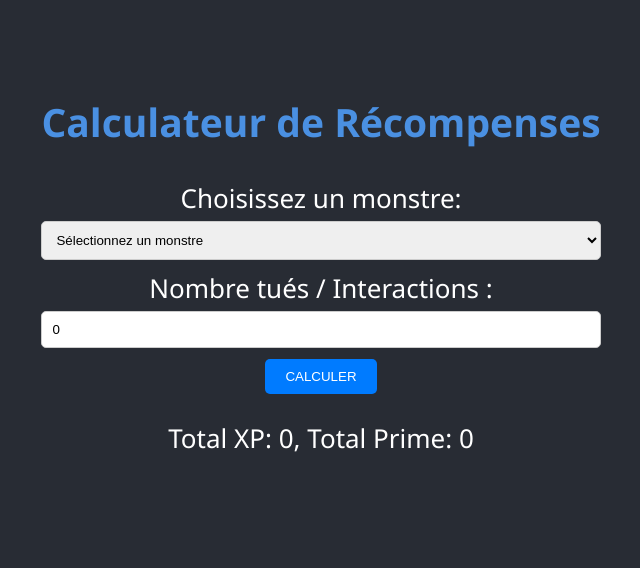
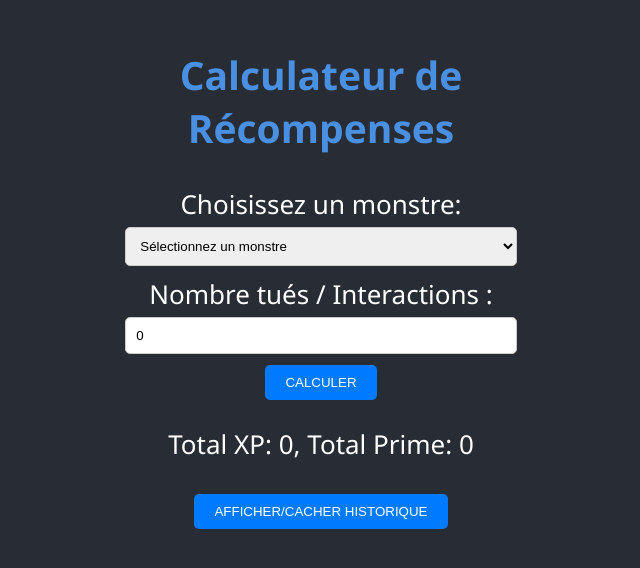
Before and after one commit to AkaTordu/JsWorkspace, a React (Create React App) app in the folder huntstats/: page / in a window 1280 px wide. Shown: the part 128-696 px from the top of the page, without its empty margins (319-959 px from the left). Built offline with nearby package versions, Linux system fonts and the light colour scheme.

Commit message:
changes for testing export functions

```diff
--- a/huntstats/src/GameInterface.js
+++ b/huntstats/src/GameInterface.js
@@ -5,7 +5,9 @@ const GameInterface = () => {
     const [nomMonstre, setNomMonstre] = useState('');
     const [nombre, setNombre] = useState(0);
     const [resultat, setResultat] = useState({ xp: 0, prime: 0 });
-    const [image, setImage] = useState('');
+    // const [image, setImage] = useState('');
+    const [historique, setHistorique] = useState([]);
+    const [showHistorique, setShowHistorique] = useState(false);
 
     const calculerResultat = () => {
         const element = gameElements[nomMonstre];
@@ -13,15 +15,23 @@ const GameInterface = () => {
             const xpTotale = element.xp * nombre;
             const primeTotale = element.prime * nombre;
             setResultat({ xp: xpTotale, prime: primeTotale });
-            setImage(element.image);
+            // setImage(element.image);
+            setHistorique(historique.concat({ nom: element.name, nombre, xp: xpTotale, prime: primeTotale }));
         } else {
             alert('Ce monstre n\'existe pas.');
-            setImage('');
+            // setImage('');
         }
     };
 
+    const toggleHistorique = () => setShowHistorique(!showHistorique);
+
+    const totalXp = historique.reduce((acc, curr) => acc + curr.xp, 0);
+    const totalPrime = historique.reduce((acc, curr) => acc + curr.prime, 0);
+
     return (
-        <div>
+        <div style={{ display: 'flex', justifyContent: 'center', height: '100vh', alignItems: 'center' }}>
+            <div style={{ flex: 1, display: 'flex', justifyContent: 'center' }}> {/* Conteneur global */}
+                <div style={{ width: '70%' }}> {/* Calculateur centré */}
                     <h2>Calculateur de Récompenses</h2>
                     <div>
                         <label htmlFor="monstre">Choisissez un monstre:</label>
@@ -45,7 +55,17 @@ const GameInterface = () => {
                     <div>
                         <p>Total XP: {resultat.xp}, Total Prime: {resultat.prime}</p>
                     </div>
-            {image && <img src={image} alt="Monstre" style={{ maxWidth: '200px', marginTop: '20px' }} />}
+                    <button onClick={toggleHistorique}>Afficher/Cacher Historique</button>
+                    {showHistorique && (
+                        <div style={{ maxHeight: '200px', overflow: 'auto', marginTop: '10px', border: '1px solid black', padding: '50px' }}>
+                            <h3>Historique (total : {totalPrime} prime / {totalXp} xp):</h3>
+                            {historique.map((item, index) => (
+                                <p key={index}>{item.nombre} {item.nom} - XP Total: {item.xp}, Prime Total: {item.prime}</p>
+                            ))}
+                        </div>
+                    )}
+                </div>
+            </div>
         </div>
     );
 };
```
Lines whose indentation alone changed are shown as unchanged.
